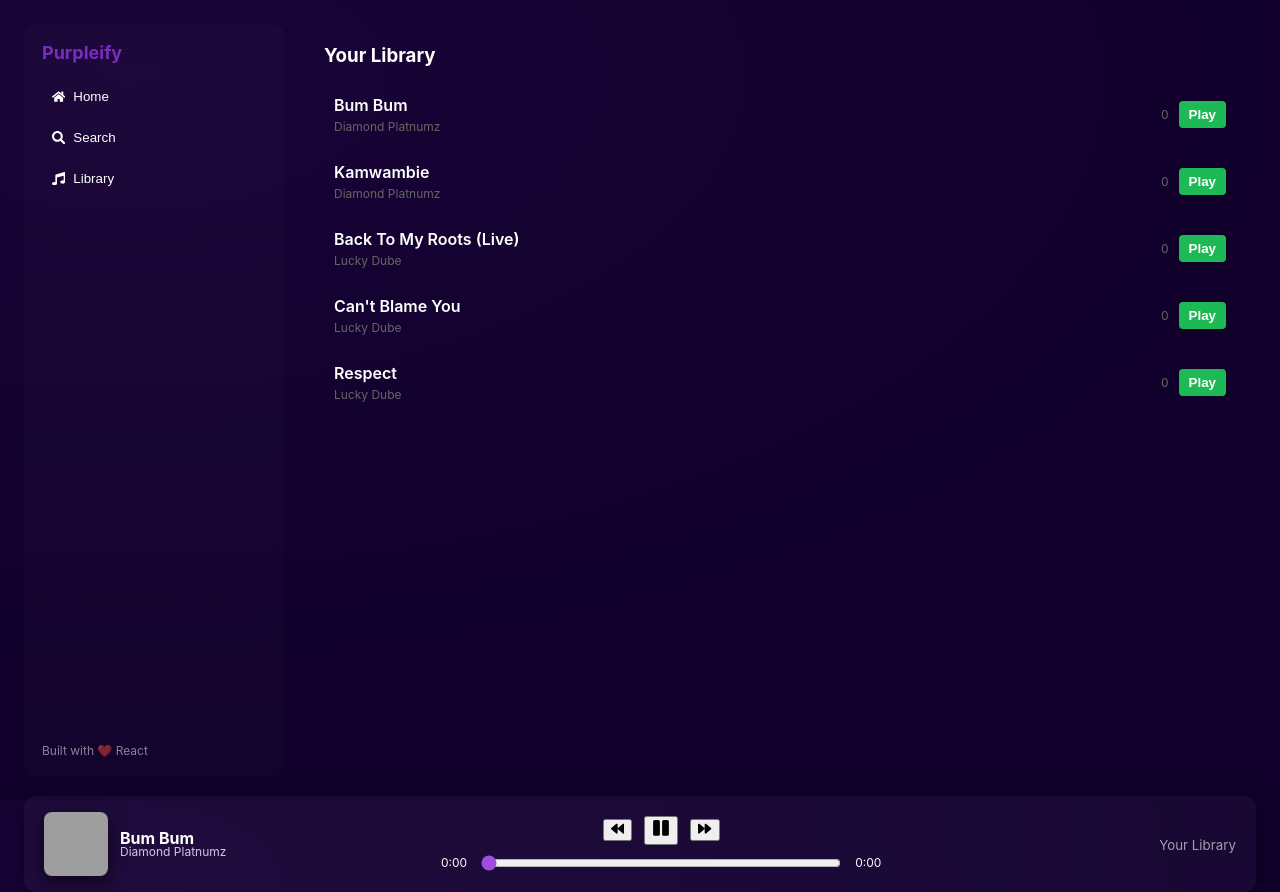
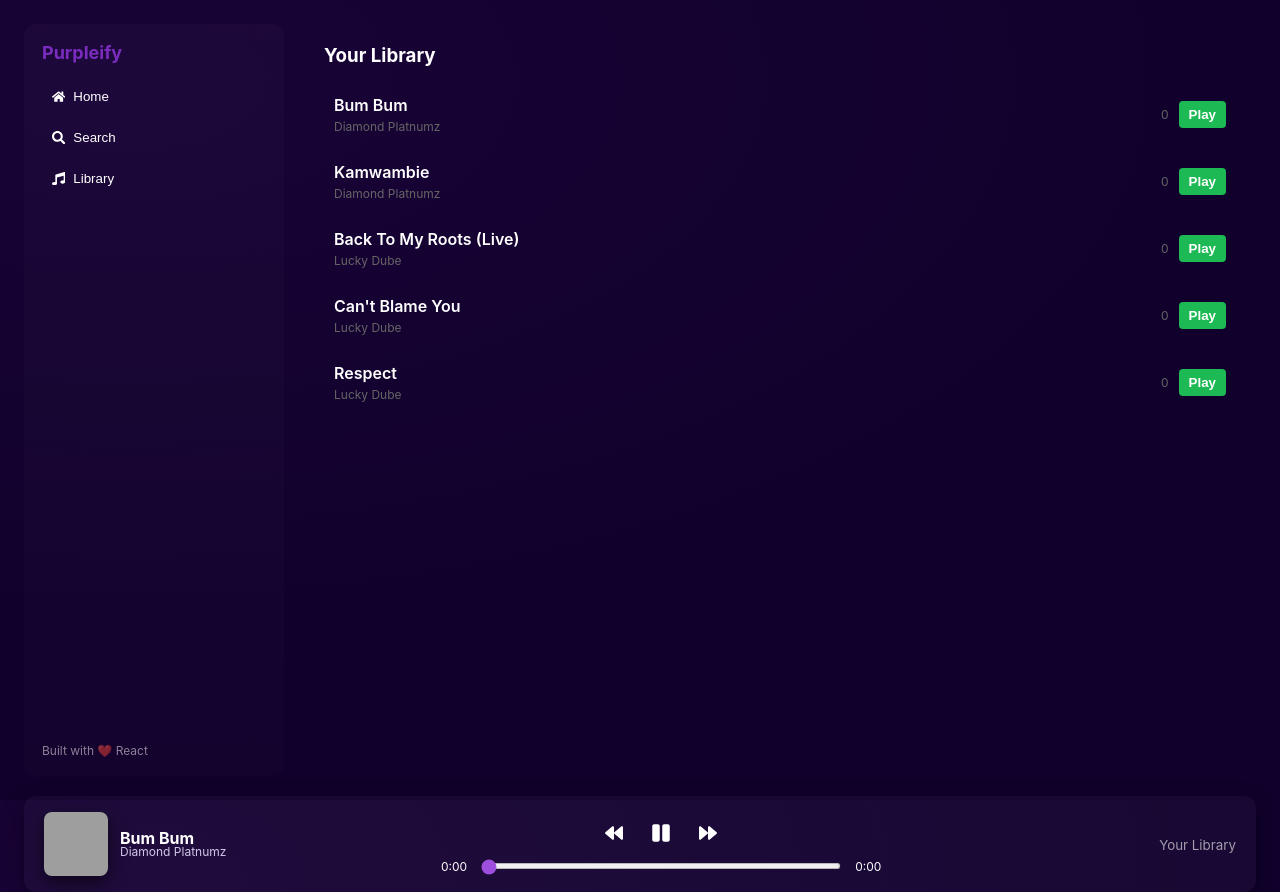
Before and after one commit to joehack1/doba, a React (Vite) app: page / in a window 1280 px wide. Built offline with nearby package versions, Linux system fonts and the light colour scheme; grey boxes are pictures that could not be loaded.

Commit message:
Enhance Library and TrackList components to support currentIndex prop for active track highlighting

```diff
--- a/src/App.jsx
+++ b/src/App.jsx
@@ -58,7 +58,7 @@ export default function App() {
       <Layout>
         <Sidebar />
         <Main>
-          <Library tracks={tracks} onPlay={(i) => setCurrentIndex(i)} />
+          <Library tracks={tracks} currentIndex={currentIndex} onPlay={(i) => setCurrentIndex(i)} />
         </Main>
 
         <Player
--- a/src/components/Library.jsx
+++ b/src/components/Library.jsx
@@ -96,13 +96,13 @@ const Head = styled.div`
   h3{ margin:0; }
 `;
 
-export default function Library({ tracks, onPlay }) {
+export default function Library({ tracks, onPlay, currentIndex = -1 }) {
     return (
         <>
             <Head>
                 <h3>Your Library</h3>
             </Head>
-      <TrackList tracks={tracks} onPlay={onPlay} />
+            <TrackList tracks={tracks} onPlay={onPlay} currentIndex={currentIndex} />
         </>
     );
 }
--- a/src/components/Player.jsx
+++ b/src/components/Player.jsx
@@ -34,9 +34,27 @@ const Controls = styled.div`
   gap:12px;
   align-items:center;
 `;
+const IconButton = styled.button`
+  background: transparent;
+  border: none;
+  color: inherit;
+  padding: 8px;
+  border-radius: 8px;
+  display: inline-flex;
+  align-items: center;
+  justify-content: center;
+  cursor: pointer;
+  font-size: 18px;
+  transition: background 120ms, transform 120ms;
+  &:hover { background: rgba(255,255,255,0.03); transform: translateY(-2px); }
+`;
 const Slider = styled.input.attrs({ type: "range" })`
   width: 360px;
   accent-color: #9d4edd;
+  height: 6px;
+  border-radius: 6px;
+  &::-webkit-slider-runnable-track { height: 6px; background: rgba(255,255,255,0.06); border-radius:6px; }
+  &::-webkit-slider-thumb { -webkit-appearance: none; width:14px;height:14px;border-radius:50%;background:#9d4edd;margin-top:-4px; }
 `;
 
 export default function Player({ tracks, currentIndex, onNext, onPrev }) {
@@ -68,15 +86,15 @@ export default function Player({ tracks, currentIndex, onNext, onPrev }) {
 
       <div style={{ display: "flex", flexDirection: "column", alignItems: "center", gap: 8 }}>
         <Controls>
-          <button onClick={onPrev} aria-label="previous" title="Previous">
+          <IconButton onClick={onPrev} aria-label="previous" title="Previous">
             <FaBackward />
-          </button>
-          <button onClick={toggle} aria-label="play" title="Play/Pause" style={{ fontSize: 18 }}>
+          </IconButton>
+          <IconButton onClick={toggle} aria-label="play" title="Play/Pause" style={{ fontSize: 20 }}>
             {playing ? <FaPause /> : <FaPlay />}
-          </button>
-          <button onClick={onNext} aria-label="next" title="Next">
+          </IconButton>
+          <IconButton onClick={onNext} aria-label="next" title="Next">
             <FaForward />
-          </button>
+          </IconButton>
         </Controls>
 
         <div style={{ display: "flex", gap: 12, alignItems: "center" }}>
```
Also changed, not shown: src/components/Tracklist.jsx (+5 -2 lines). Lines whose indentation alone changed are shown as unchanged.
